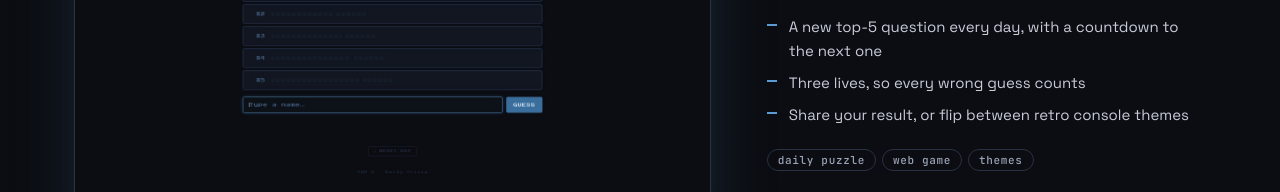
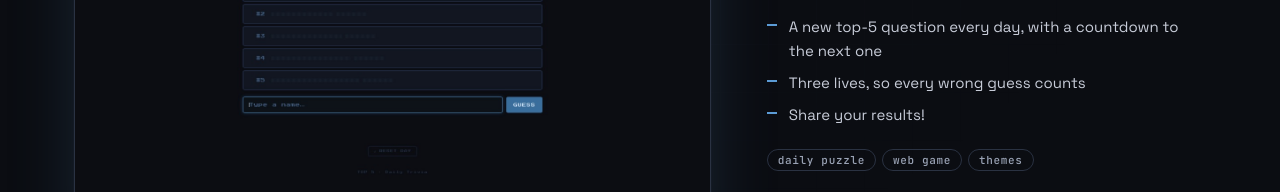
Before and after one commit to too1e/too1e.github.io, a plain HTML site: page index.html in a window 1280 px wide. Shown: the part 532-724 px from the top of the page. Drawn offline with Linux system fonts and the light colour scheme.

Commit message:
Trim top 5 trivia feature line
Co-Authored-By: Claude Opus 5.5 <noreply@anthropic.com>

```diff
--- a/index.html
+++ b/index.html
@@ -110,7 +110,7 @@
         <ul class="feats">
           <li>A new top-5 question every day, with a countdown to the next one</li>
           <li>Three lives, so every wrong guess counts</li>
-          <li>Share your result, or flip between retro console themes</li>
+          <li>Share your results!</li>
         </ul>
         <div class="tags"><span>daily puzzle</span><span>web game</span><span>themes</span></div>
         <div class="btns">
```
